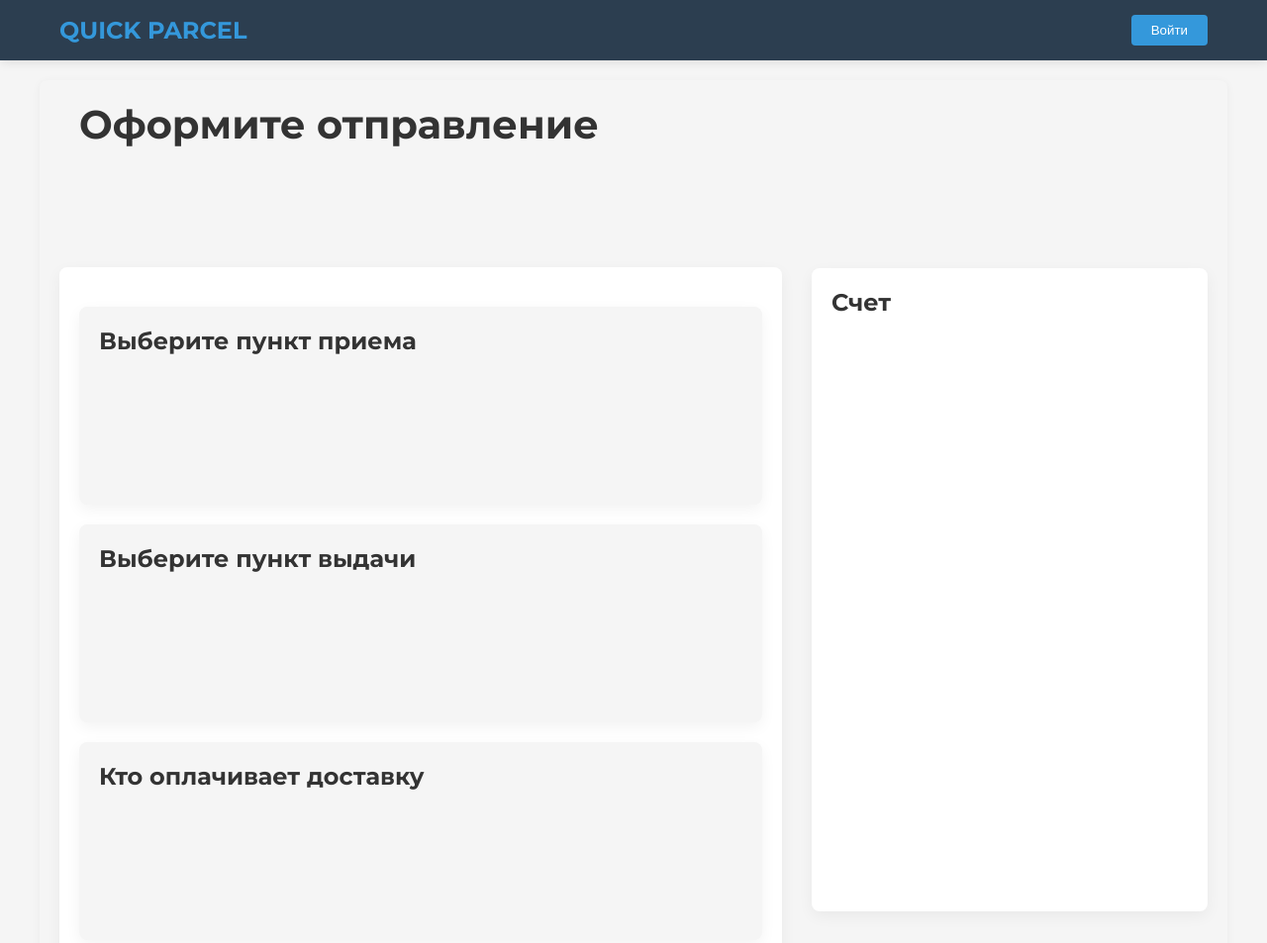
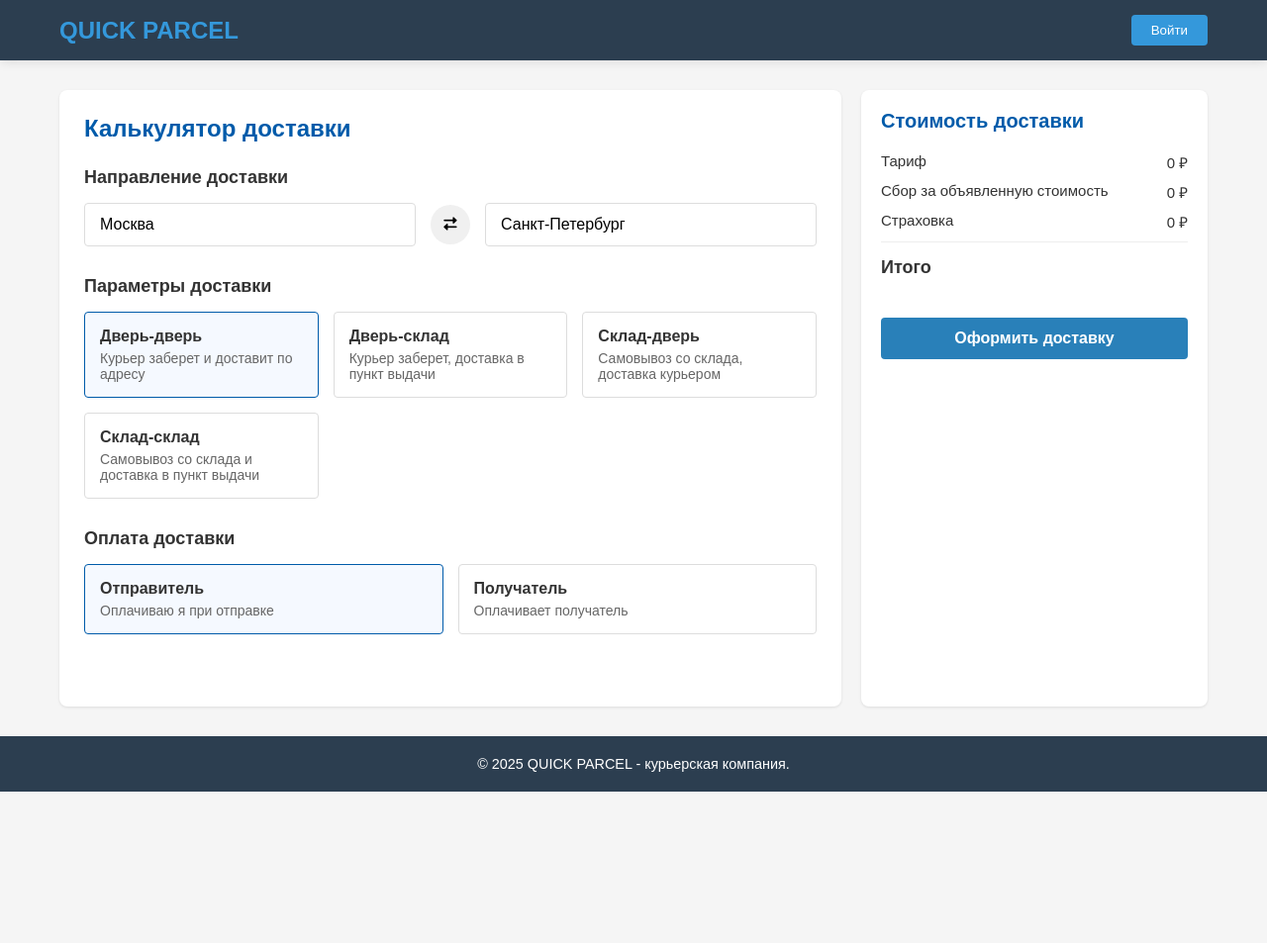
Before and after one commit to Stasics/project_delivery, a plain HTML site: page calculator.html in a window 1280 px wide. Shown: the top 953 px of the page at 99% size. After the commit the page ends 800 px from the top, so only its background shows below. Drawn offline with Linux system fonts and the light colour scheme.

Commit message:
07.04.2025

```diff
--- a/calculator.html
+++ b/calculator.html
@@ -1,11 +1,11 @@
 <!DOCTYPE html>
-<html lang="en">
+<html lang="ru">
 <head>
     <meta charset="UTF-8" />
     <meta name="viewport" content="width=device-width, initial-scale=1.0" />
-    <link rel="stylesheet" href="style.css" />
     <link rel="stylesheet" href="https://cdnjs.cloudflare.com/ajax/libs/font-awesome/6.0.0-beta3/css/all.min.css">
-    <title>QUICKPARCEL</title>
+    <link rel="stylesheet" href="styleCalculator.css" />
+    <title>QUICKPARCEL - Калькулятор</title>
 </head>
 <body>
     <header>
@@ -22,29 +22,117 @@
             </nav>
         </div>
     </header>
-    <div class="main-content">
+
+    <div class="main-content-calculator">
         <div class="calculator_container">
-        <h1 class="calculator_text"> Оформите отправление </h1>
-        <div class="frame_for_calculator_container">
-        <section class="reception_point">
-            <h1>Выберите пункт приема</h1>
-        </section>
-        <section class="pick-up_point">
-            <h1>Выберите пункт выдачи</h1>
-        </section>
-        <section class="payment">
-            <h1>Кто оплачивает доставку</h1>
-        </section>
+            <h1 class="calculator_text">Калькулятор доставки</h1>
+
+            <div class="location-section">
+                <h2 class="section-title">Направление доставки</h2>
+                <div class="location-inputs">
+                    <div class="location-input">
+                        <input type="text" placeholder="Откуда (город, регион, страна)" value="Москва">
+                    </div>
+                    <div class="location-swap">
+                        <button class="swap-btn">
+                            <i class="fas fa-exchange-alt"></i>
+                        </button>
+                    </div>
+                    <div class="location-input">
+                        <input type="text" placeholder="Куда (город, регион, страна)" value="Санкт-Петербург">
                     </div>
                 </div>
-    <div class="check">
-        <h2>Счет</h2>
+            </div>
+
+            <div class="delivery-options">
+                <h2 class="section-title">Параметры доставки</h2>
+                <div class="options-grid">
+                    <div class="option-card active">
+                        <div class="option-title">Дверь-дверь</div>
+                        <div class="option-desc">Курьер заберет и доставит по адресу</div>
+                    </div>
+                    <div class="option-card">
+                        <div class="option-title">Дверь-склад</div>
+                        <div class="option-desc">Курьер заберет, доставка в пункт выдачи</div>
+                    </div>
+                    <div class="option-card">
+                        <div class="option-title">Склад-дверь</div>
+                        <div class="option-desc">Самовывоз со склада, доставка курьером</div>
+                    </div>
+                    <div class="option-card">
+                        <div class="option-title">Склад-склад</div>
+                        <div class="option-desc">Самовывоз со склада и доставка в пункт выдачи</div>
                     </div>
                 </div>
-</body>
+            </div>
+
+            <div class="payment-section">
+                <h2 class="section-title">Оплата доставки</h2>
+                <div class="payment-options">
+                    <div class="payment-option active">
+                        <div class="option-title">Отправитель</div>
+                        <div class="option-desc">Оплачиваю я при отправке</div>
+                    </div>
+                    <div class="payment-option">
+                        <div class="option-title">Получатель</div>
+                        <div class="option-desc">Оплачивает получатель</div>
+                    </div>
+                </div>
+            </div>
+        </div>
+
+        <div class="check">
+            <h2 class="check-title">Стоимость доставки</h2>
+            <div class="check-summary">
+                <div class="summary-item">
+                    <span>Тариф</span>
+                    <span>0 ₽</span>
+                </div>
+                <div class="summary-item">
+                    <span>Сбор за объявленную стоимость</span>
+                    <span>0 ₽</span>
+                </div>
+                <div class="summary-item">
+                    <span>Страховка</span>
+                    <span>0 ₽</span>
+                </div>
+                <div class="summary-item summary-total">
+                    <span>Итого</span>
+                    <span></span>
+                </div>
+            </div>
+            <button class="check-button">Оформить доставку</button>
+        </div>
+    </div>
+
     <footer>
         <div class="footer-content">
             <p>© 2025 QUICK PARCEL - курьерская компания.</p>
         </div>
     </footer>
+
+    <script>
+        document.querySelectorAll('.option-card').forEach(card => {
+            card.addEventListener('click', function() {
+                document.querySelectorAll('.option-card').forEach(c => c.classList.remove('active'));
+                this.classList.add('active');
+            });
+        });
+
+        document.querySelectorAll('.payment-option').forEach(option => {
+            option.addEventListener('click', function() {
+                document.querySelectorAll('.payment-option').forEach(o => o.classList.remove('active'));
+                this.classList.add('active');
+            });
+        });
+
+        document.querySelector('.swap-btn').addEventListener('click', function() {
+            const fromInput = document.querySelector('.location-input:first-child input');
+            const toInput = document.querySelector('.location-input:last-child input');
+            const temp = fromInput.value;
+            fromInput.value = toInput.value;
+            toInput.value = temp;
+        });
+    </script>
+</body>
 </html>
--- a/style.css
+++ b/style.css
@@ -314,7 +314,7 @@
     background: white;
     border-radius: 8px;
     box-shadow: 0 2px 10px rgba(0,0,0,0.05);
-    padding: 20px;
+    padding: 25px;
 }
 .tab-content {
     display: none;
@@ -327,6 +327,19 @@
     border-radius: 8px;
     padding: 15px;
     margin-bottom: 15px;
+}
+
+.save-button{
+    background-color: #3498db;
+    color: white;
+    border: none;
+    padding: 12px 25px;
+    border-radius: 4px;
+    font-weight: 500;
+    cursor: pointer;
+    transition: all 0.3s ease;
+    display: block;
+    margin: 20px 0px;
 }
 .order-card h3 {
     margin-top: 0;
@@ -356,59 +369,3 @@
     border-radius: 4px;
     cursor: pointer;
 }
-
-
-/* Страница калькулятора */
-
-.main-content {
-    display: flex;
-    justify-content: center;
-    gap: 30px;
-    max-width: 1200px;
-    margin: 20px auto;
-    padding: 0 20px;
-    background-color: #f5f5f5;
-}
-
-.calculator_container {
-    flex: 1;
-    max-width: 750px;
-    background-color: transparent;
-    padding: 0 0 40px 0;
-}
-
-.calculator_text {
-    font-size: 40px;
-    margin: 0 0 100px 0;
-    padding: 20px;
-}
-
-.frame_for_calculator_container {
-    background: white;
-    border-radius: 8px;
-    box-shadow: 0 5px 15px rgba(0,0,0,0.05);
-    padding: 20px;
-}
-
-.reception_point,
-.pick-up_point,
-.payment {
-    max-width: 700px;
-    height: 200px;
-    margin: 20px auto;
-    padding: 20px;
-    background: #f5f5f5;
-    border-radius: 8px;
-    box-shadow: 0 5px 15px rgba(0,0,0,0.05);
-}
-
-.check {
-    width: 400px;
-    height: 650px;
-    background: white;
-    border-radius: 8px;
-    box-shadow: 0 5px 15px rgba(0,0,0,0.05);
-    padding: 20px;
-    align-self: flex-start;
-    margin-top: 190px;
-}
--- /dev/null
+++ b/styleCalculator.css
@@ -0,0 +1,306 @@
+* {
+    margin: 0;
+    padding: 0;
+    box-sizing: border-box;
+}
+
+body {
+font-family: 'Montserrat', sans-serif;
+background-color: #f5f5f5;
+margin: 0;
+color: #333;
+min-height: 100vh;
+display: flex;
+flex-direction: column;
+}
+
+header {
+    background-color: #2c3e50;
+    box-shadow: 0 2px 10px rgba(0,0,0,0.1);
+    position: sticky;
+    top: 0;
+    z-index: 1000;
+}
+
+ul {
+    list-style: none;
+    padding-left: 0;
+  }
+
+.header-content {
+    max-width: 1200px;
+    margin: 0 auto;
+    padding: 15px 20px;
+    display: flex;
+    justify-content: space-between;
+    align-items: center;
+}
+
+.logo {
+    font-size: 24px;
+    font-weight: 700;
+    color: #3498db;
+    cursor: pointer;
+}
+
+.login-button {
+    background-color: #3498db;
+    color: white;
+    border: none;
+    padding: 8px 20px;
+    border-radius: 4px;
+    font-weight: 500;
+    cursor: pointer;
+    transition: all 0.3s ease;
+}
+
+.login-button:hover {
+    background-color: #2980b9;
+    transform: translateY(-2px);
+}
+.main-content-calculator {
+flex: 1;
+display: flex;
+justify-content: center;
+gap: 20px;
+max-width: 1200px;
+margin: 30px auto;
+padding: 0 20px;
+width: 100%;
+}
+
+
+.calculator_container {
+    flex: 1;
+    max-width: 800px;
+    background-color: white;
+    border-radius: 8px;
+    box-shadow: 0 1px 3px rgba(0,0,0,0.1);
+    padding: 25px;
+}
+
+.calculator_text {
+    font-size: 24px;
+    margin-bottom: 25px;
+    color: #005baa;
+    font-weight: 600;
+}
+
+.section-title {
+    font-size: 18px;
+    margin-bottom: 15px;
+    color: #333;
+    font-weight: 600;
+}
+
+.location-section {
+    margin-bottom: 30px;
+}
+
+.location-inputs {
+    display: flex;
+    gap: 15px;
+    margin-bottom: 15px;
+}
+
+.location-input {
+    flex: 1;
+    position: relative;
+}
+
+.location-input input {
+    width: 100%;
+    padding: 12px 15px;
+    border: 1px solid #ddd;
+    border-radius: 4px;
+    font-size: 16px;
+}
+
+.location-input input:focus {
+    outline: none;
+    border-color: #005baa;
+}
+
+.location-swap {
+    display: flex;
+    align-items: center;
+    justify-content: center;
+}
+
+.swap-btn {
+    background-color: #f0f0f0;
+    border: none;
+    width: 40px;
+    height: 40px;
+    border-radius: 50%;
+    cursor: pointer;
+    display: flex;
+    align-items: center;
+    justify-content: center;
+    transition: background-color 0.3s;
+}
+
+.swap-btn:hover {
+    background-color: #e0e0e0;
+}
+
+.delivery-options {
+    margin-bottom: 30px;
+}
+
+.options-grid {
+    display: grid;
+    grid-template-columns: repeat(3, 1fr);
+    gap: 15px;
+}
+
+.option-card {
+    border: 1px solid #ddd;
+    border-radius: 4px;
+    padding: 15px;
+    cursor: pointer;
+    transition: all 0.3s;
+}
+
+.option-card:hover {
+    border-color: #005baa;
+}
+
+.option-card.active {
+    border-color: #005baa;
+    background-color: #f5f9ff;
+}
+
+.option-title {
+    font-weight: 600;
+    margin-bottom: 5px;
+}
+
+.option-desc {
+    font-size: 14px;
+    color: #666;
+}
+
+.package-section {
+    margin-bottom: 30px;
+}
+
+.package-form {
+    display: grid;
+    grid-template-columns: repeat(4, 1fr);
+    gap: 15px;
+}
+
+.form-group {
+    display: flex;
+    flex-direction: column;
+}
+
+.form-group label {
+    font-size: 14px;
+    margin-bottom: 5px;
+    color: #666;
+}
+
+.form-group input, .form-group select {
+    padding: 10px 12px;
+    border: 1px solid #ddd;
+    border-radius: 4px;
+    font-size: 16px;
+}
+
+.form-group input:focus, .form-group select:focus {
+    outline: none;
+    border-color: #005baa;
+}
+
+.payment-section {
+    margin-bottom: 20px;
+}
+
+.payment-options {
+    display: flex;
+    gap: 15px;
+}
+
+.payment-option {
+    flex: 1;
+    border: 1px solid #ddd;
+    border-radius: 4px;
+    padding: 15px;
+    cursor: pointer;
+    transition: all 0.3s;
+}
+
+.payment-option:hover {
+    border-color: #005baa;
+}
+
+.payment-option.active {
+    border-color: #005baa;
+    background-color: #f5f9ff;
+}
+
+.check {
+    width: 350px;
+    background: white;
+    border-radius: 8px;
+    box-shadow: 0 1px 3px rgba(0,0,0,0.1);
+    padding: 20px;
+    position: sticky;
+    top: 20px;
+}
+
+.check-title {
+    font-size: 20px;
+    margin-bottom: 20px;
+    color: #005baa;
+    font-weight: 600;
+}
+
+.check-summary {
+    margin-bottom: 20px;
+}
+
+.summary-item {
+    display: flex;
+    justify-content: space-between;
+    margin-bottom: 10px;
+    font-size: 15px;
+}
+
+.summary-total {
+    font-weight: 600;
+    font-size: 18px;
+    padding-top: 15px;
+    border-top: 1px solid #eee;
+    margin-top: 10px;
+}
+
+.check-button {
+    width: 100%;
+    padding: 12px;
+    background-color: #2980b9;
+    color: white;
+    border: none;
+    border-radius: 4px;
+    font-weight: 600;
+    font-size: 16px;
+    cursor: pointer;
+    transition: background-color 0.3s;
+    margin-top: 20px;
+}
+
+.check-button:hover {
+    background-color: #2980b9;
+}
+
+footer {
+background-color: #2c3e50;
+color: white;
+text-align: center;
+padding: 20px;
+font-size: 0.9rem;
+margin-top: auto;
+width: 100%;
+}
```
Also changed, not shown: account.html (+1 -5 lines). Lines whose indentation alone changed are shown as unchanged.
